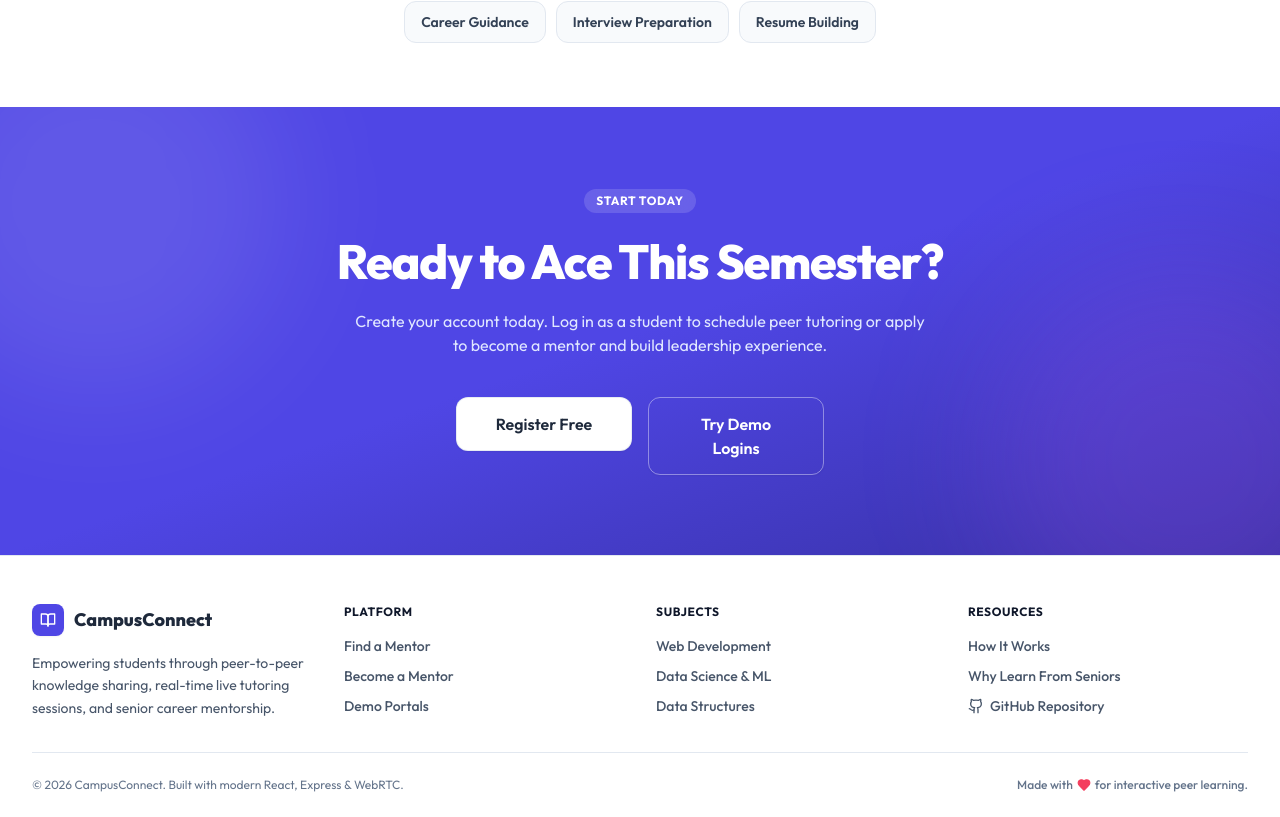
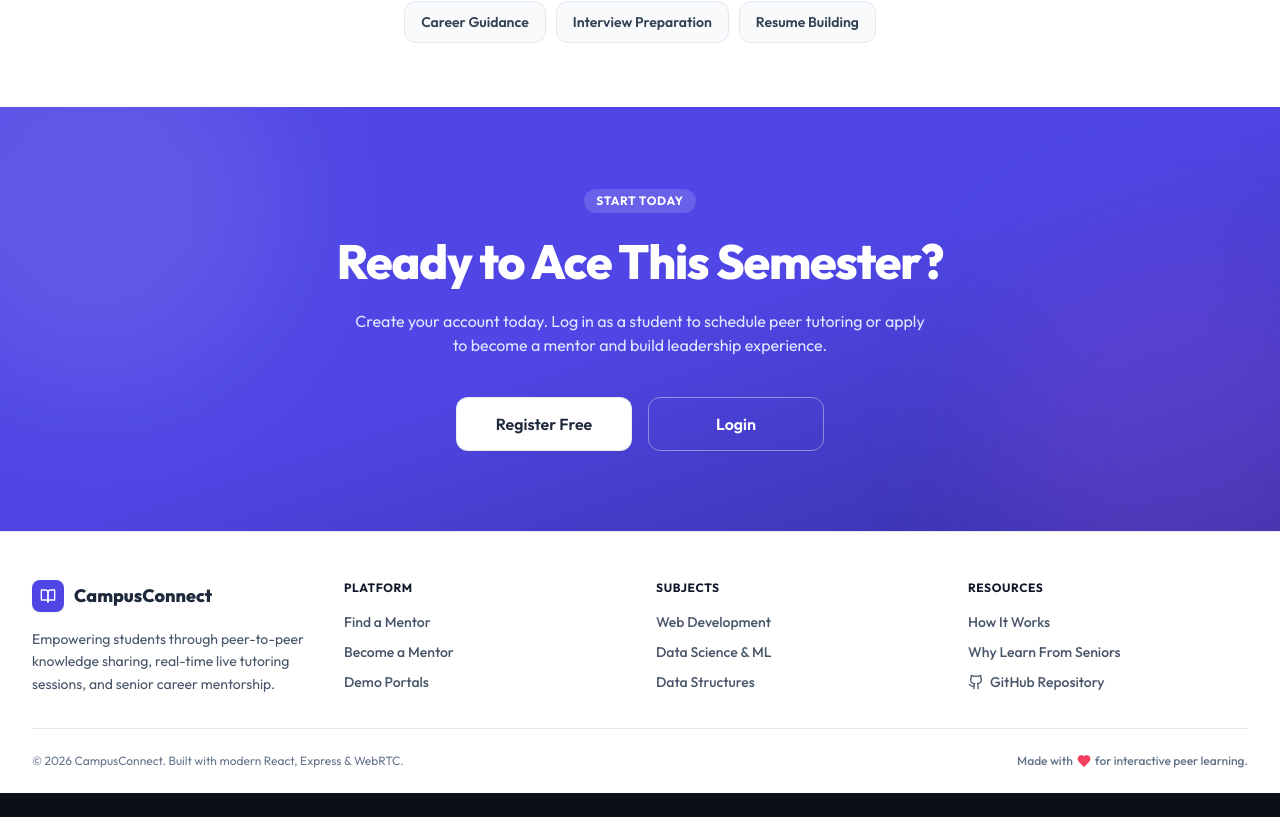
Before and after one commit to Pranav29Arora/Campus-Mentorship-Peer-Tutoring-Platform, a React (Vite) app in the folder frontend/: page / in a window 1280 px wide. Shown: the part 2827-3644 px from the top of the page. After the commit the page ends 3620 px from the top, so only its background shows below. Built offline with nearby package versions, Linux system fonts and the light colour scheme; no server answers.

Commit message:
ux: rename 'Try Demo Logins' button to 'Login' in CTA section

```diff
--- a/frontend/src/pages/Home.jsx
+++ b/frontend/src/pages/Home.jsx
@@ -447,7 +447,7 @@ const Home = () => {
             </Link>
             <Link to="/login">
               <Button variant="outline" size="lg" className="w-full sm:w-44 border-white/40 text-white hover:bg-white/10 font-bold">
-                Try Demo Logins
+                Login
               </Button>
             </Link>
           </div>
```
